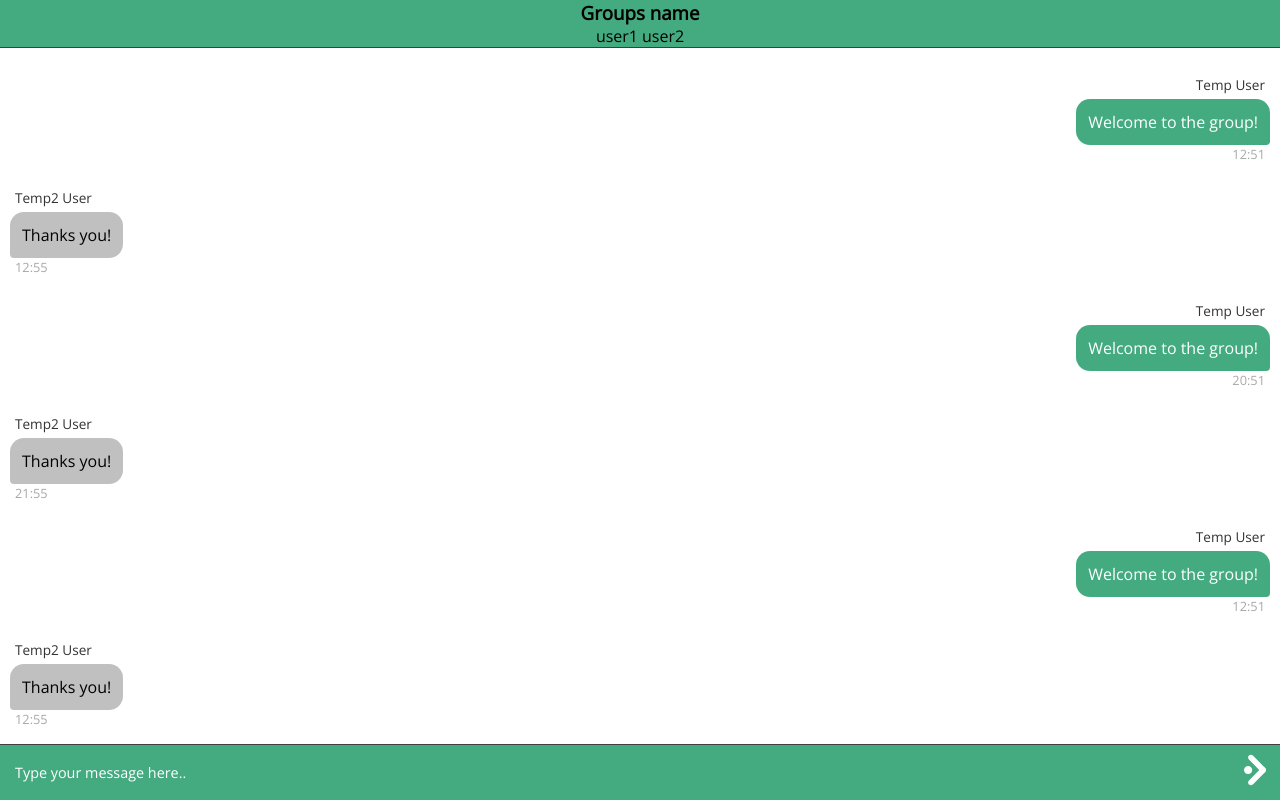
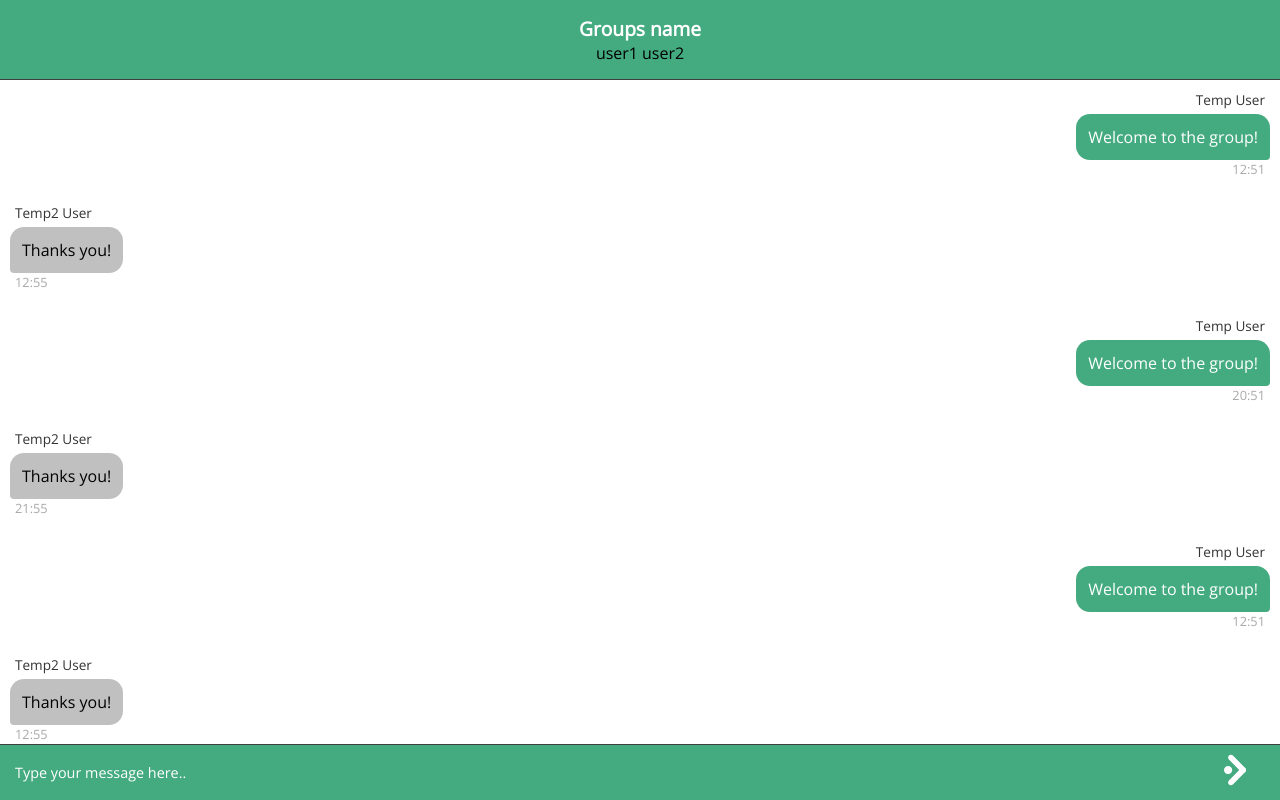
Before and after one commit to valtterikodisto/pigeon, a React app in the folder pigeon-frontend/: page / in a window 1280 px wide. Built offline with nearby package versions, Linux system fonts and the light colour scheme; data requests are answered from the project's data file.

Commit message:
Small visual fixes

```diff
--- a/pigeon-frontend/src/components/App.css
+++ b/pigeon-frontend/src/components/App.css
@@ -7,8 +7,8 @@
 .container {
   display: grid;
   grid-template-areas:
-  'header'
-  'main';
+    'header'
+    'main';
   grid-template-rows: 60px;
   height: 100vh;
   width: 100%;
@@ -20,7 +20,7 @@
   overflow-y: scroll;
 }
 
-.header{
+.header {
   grid-area: header;
   position: fixed;
   top: 0;
@@ -34,23 +34,29 @@
   margin: 0 auto;
   width: 100%;
   display: grid;
+  padding: 15px 0px;
 }
 
-.header-users-list  {
+.header-group-name {
+  font-family: 'Open Sans', sans-serif;
+  font-size: 1.2em;
+  font-weight: bold;
+  color: white;
+}
+
+.header-users-list {
   text-align: center;
 }
 
-.header-users-list > li{
+.header-users-list > li {
   display: inline;
   padding: 2px;
 }
 
-
-
 .message-form-container {
   position: fixed;
   display: grid;
-  grid-template-columns: 5fr minmax(55px, 20px);
+  grid-template-columns: 1fr 80px;
   width: 100%;
   bottom: 0;
   padding: 5px;
@@ -102,17 +108,16 @@
 
 */
 
-
 /* MESSAGE FORM ICON */
 
 #send-icon {
+  margin: 0 auto;
   width: 40px;
-  margin-left: 15px;
 }
 
 #send-icon:hover {
   cursor: pointer;
-  opacity: 0.7;
+  opacity: 0.6;
 }
 
 /* MESSAGE FORM */
--- a/pigeon-frontend/src/components/chat/Chat.js
+++ b/pigeon-frontend/src/components/chat/Chat.js
@@ -1,6 +1,5 @@
 import React, { useState, useEffect } from 'react'
 
-import Sidebar from './Sidebar'
 import MessageWindow from './MessageWindow'
 import MessageForm from './MessageForm'
 import Header from './Header'
@@ -24,7 +23,6 @@ const Chat = () => {
           setName(group.name)
           setMessages(group.messages)
           setUsers(group.users)
-
         })
       })
       .catch(error => console.log('ERROR'))
--- a/pigeon-frontend/src/components/chat/Header.js
+++ b/pigeon-frontend/src/components/chat/Header.js
@@ -1,16 +1,16 @@
 import React from 'react'
 
-
 const Topbar = props => {
-
   return (
-        <div className="header" >
+    <div className="header">
       <div className="header-container">
-                <h3 className="header-group-name" align="center">{props.groupName}</h3>
+        <div className="header-group-name" align="center">
+          {props.groupName}
+        </div>
         <ul className="header-users-list">
-                    {props.users.map(user =>
+          {props.users.map(user => (
             <li key={user.id}>{user.username}</li>
-                    )}
+          ))}
         </ul>
       </div>
     </div>
--- a/pigeon-frontend/src/components/chat/Message.css
+++ b/pigeon-frontend/src/components/chat/Message.css
@@ -1,6 +1,6 @@
 .pigeon-messages-container {
   display: grid;
-  padding-bottom: 70px;
+  padding: 15px 0px 70px;
 }
 
 /* HIDE SCROLL BAR */
```
Lines whose indentation alone changed are shown as unchanged.
